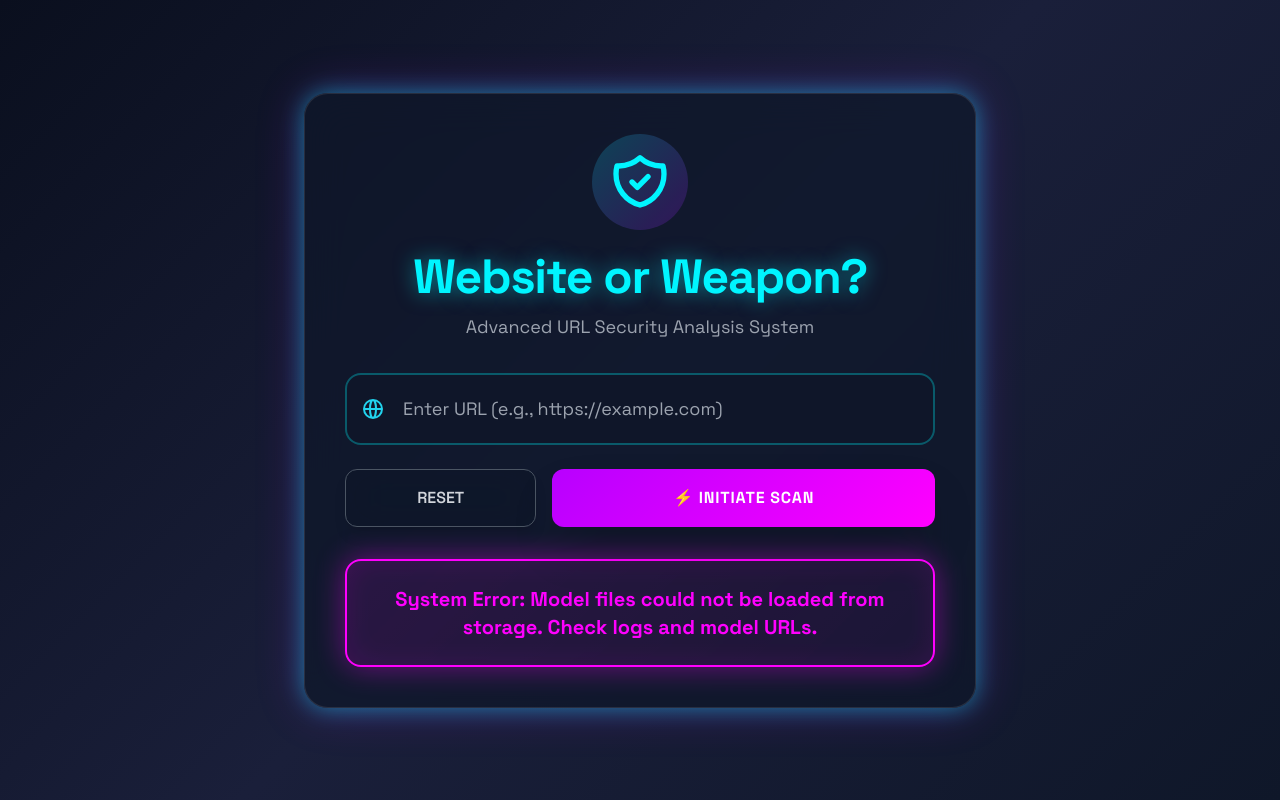
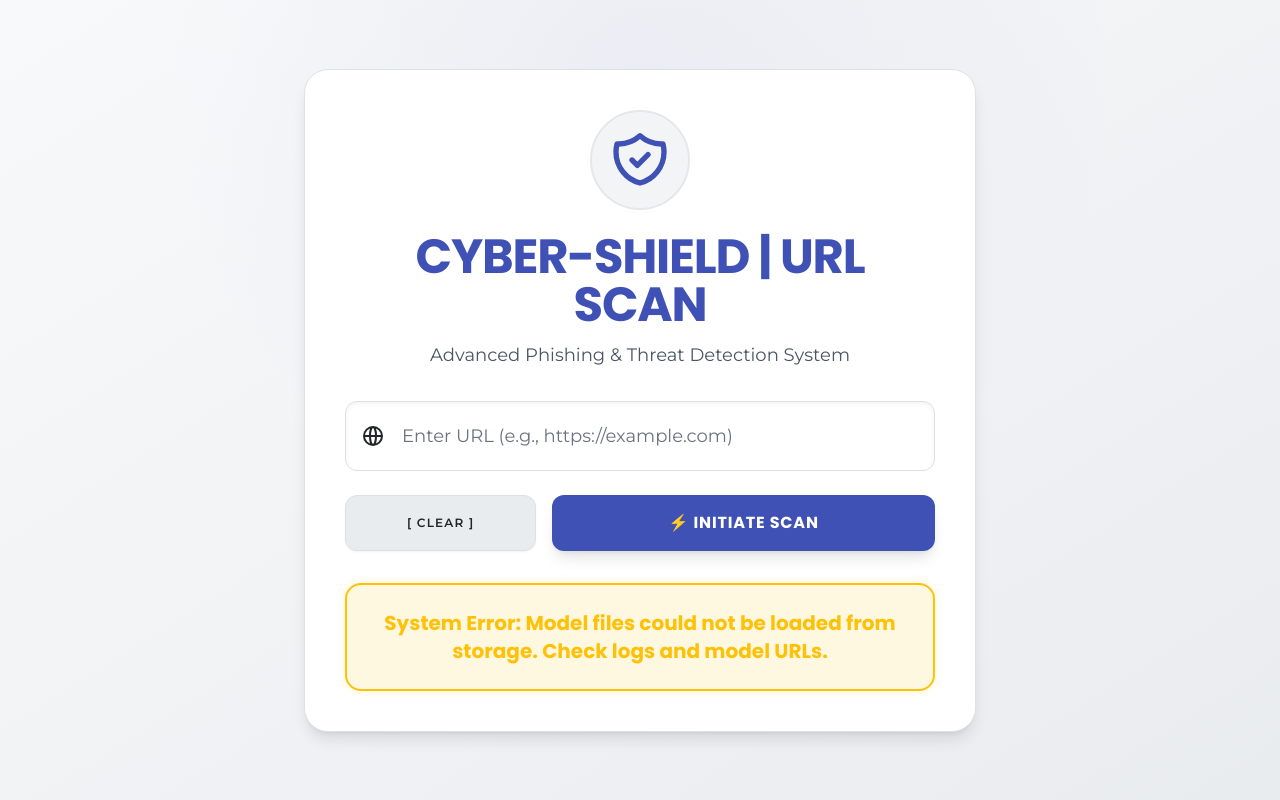
Before and after one commit to erringexplorer267/Phishing-Website-Detection-System, a Flask app: page / in a window 1280 px wide. Run offline with Flask 3, Linux system fonts and the light colour scheme; some libraries are stand-ins or nearby versions.

Commit message:
UI change

```diff
--- a/templates/index.html
+++ b/templates/index.html
@@ -6,228 +6,205 @@
     <title>Phishing Website Detection System</title>
     <script src="https://cdn.tailwindcss.com"></script>
     <style>
-        @import url('https://fonts.googleapis.com/css2?family=Space+Grotesk:wght@400;500;600;700&display=swap');
+        /* Import Poppins (Titles/Headings) and Montserrat (Body/Data) */
+        @import url('https://fonts.googleapis.com/css2?family=Poppins:wght@400;600;700;900&family=Montserrat:wght@400;600;700&display=swap');
+
+        /* Define a Light Mode Color Palette */
+        :root {
+            --primary-color: #3f51b5; /* A deep, professional blue */
+            --secondary-color: #00bcd4; /* A supporting cyan for accents */
+            --background-light: #f0f2f5; /* Very light grey background */
+            --card-background: #ffffff; /* White cards */
+            --text-dark: #212529; /* Dark text for readability */
+            --text-medium: #6c757d; /* Medium grey text */
+            --border-subtle: #e0e0e0; /* Light grey border */
+
+            /* Status colors (Light mode friendly) */
+            --status-good: #28a745; /* Green */
+            --status-bad: #dc3545; /* Red */
+            --status-error: #ffc107; /* Yellow */
+        }
 
         body {
-            font-family: 'Space Grotesk', sans-serif;
-            background: linear-gradient(135deg, #0a0f1e 0%, #1a1f3a 50%, #0f1729 100%);
+            font-family: 'Montserrat', sans-serif;
+            background-color: var(--background-light);
+            color: var(--text-dark);
+            background-image: radial-gradient(circle at 50% 10%, rgba(63, 81, 181, 0.05) 0%, transparent 50%),
+                              linear-gradient(to bottom right, #f8f9fa, #e9ecef); /* Subtle background pattern */
             background-attachment: fixed;
+            transition: background-color 0.3s;
         }
 
-        :root {
-            --neon-cyan: #00f5ff;
-            --neon-purple: #b800ff;
-            --neon-pink: #ff00ff;
-            --neon-red: #ff3131;
-            --neon-green: #00ff88;
+        /* Card Style for Light Mode */
+        .cyber-card {
+            background-color: var(--card-background);
+            box-shadow: 0 10px 30px rgba(0, 0, 0, 0.1); /* Soft, subtle shadow */
+            border: 1px solid var(--border-subtle);
+            transition: all 0.5s cubic-bezier(0.25, 0.8, 0.25, 1);
         }
 
-        /* Animated gradient background */
-        .gradient-bg {
-            background: linear-gradient(135deg, rgba(0, 245, 255, 0.05) 0%, rgba(184, 0, 255, 0.05) 100%);
+        .cyber-card:hover {
+            box-shadow: 0 15px 45px rgba(0, 0, 0, 0.15);
         }
 
-        /* Glass morphism effect */
-        .glass {
-            background: rgba(15, 23, 42, 0.7);
-            backdrop-filter: blur(20px);
-            border: 1px solid rgba(255, 255, 255, 0.1);
+        /* Header styling */
+        .main-header {
+            font-family: 'Poppins', sans-serif;
+            color: var(--primary-color);
+            letter-spacing: 1px;
         }
 
-        /* Enhanced neon glow */
-        .neon-box {
-            box-shadow:
-                0 0 20px rgba(0, 245, 255, 0.3),
-                0 0 40px rgba(184, 0, 255, 0.2),
-                inset 0 0 60px rgba(0, 245, 255, 0.05);
-        }
-
-        .neon-text-cyan {
-            color: var(--neon-cyan);
-            text-shadow: 0 0 20px rgba(0, 245, 255, 0.5);
-        }
-
-        /* Animated pulsing effect */
-        @keyframes pulse-glow {
-            0%, 100% {
-                box-shadow: 0 0 20px rgba(0, 245, 255, 0.4),
-                           0 0 40px rgba(184, 0, 255, 0.2);
-            }
-            50% {
-                box-shadow: 0 0 30px rgba(0, 245, 255, 0.6),
-                           0 0 60px rgba(184, 0, 255, 0.4);
-            }
-        }
-
-        .pulse-glow {
-            animation: pulse-glow 3s ease-in-out infinite;
-        }
-
-        /* Floating particles background */
-        .particles {
-            position: fixed;
-            top: 0;
-            left: 0;
-            width: 100%;
-            height: 100%;
-            overflow: hidden;
-            pointer-events: none;
-            z-index: 0;
-        }
-
-        .particle {
-            position: absolute;
-            width: 2px;
-            height: 2px;
-            background: var(--neon-cyan);
-            border-radius: 50%;
-            animation: float 20s infinite;
-            opacity: 0.3;
-        }
-
-        @keyframes float {
-            0%, 100% { transform: translateY(0) translateX(0); }
-            25% { transform: translateY(-100px) translateX(50px); }
-            50% { transform: translateY(-200px) translateX(-50px); }
-            75% { transform: translateY(-100px) translateX(100px); }
-        }
-
-        /* Result boxes with enhanced effects */
-        .result-good {
-            border-color: var(--neon-green);
-            background: linear-gradient(135deg, rgba(0, 255, 136, 0.1) 0%, rgba(0, 255, 136, 0.05) 100%);
-            color: var(--neon-green);
-            box-shadow: 0 0 30px rgba(0, 255, 136, 0.4), inset 0 0 30px rgba(0, 255, 136, 0.1);
-        }
-
-        .result-bad {
-            border-color: var(--neon-red);
-            background: linear-gradient(135deg, rgba(255, 49, 49, 0.1) 0%, rgba(255, 49, 49, 0.05) 100%);
-            color: var(--neon-red);
-            box-shadow: 0 0 30px rgba(255, 49, 49, 0.4), inset 0 0 30px rgba(255, 49, 49, 0.1);
-        }
-
-        .result-error {
-            border-color: var(--neon-pink);
-            background: linear-gradient(135deg, rgba(255, 0, 255, 0.1) 0%, rgba(255, 0, 255, 0.05) 100%);
-            color: var(--neon-pink);
-            box-shadow: 0 0 30px rgba(255, 0, 255, 0.4), inset 0 0 30px rgba(255, 0, 255, 0.1);
-        }
-
-        .analysis-item {
-            background: linear-gradient(90deg, rgba(184, 0, 255, 0.1) 0%, transparent 100%);
-            border-left: 3px solid var(--neon-purple);
-            transition: all 0.3s ease;
-        }
-
-        .analysis-item:hover {
-            background: linear-gradient(90deg, rgba(184, 0, 255, 0.2) 0%, rgba(184, 0, 255, 0.05) 100%);
-            transform: translateX(5px);
+        /* Sub-Header/Report Header */
+        h3, h2 {
+            font-family: 'Poppins', sans-serif;
+            color: var(--text-dark);
         }
 
         /* Input field enhancements */
         .cyber-input {
-            background: rgba(15, 23, 42, 0.8);
-            border: 2px solid rgba(0, 245, 255, 0.3);
+            background-color: #ffffff;
+            border: 1px solid var(--border-subtle);
+            color: var(--text-dark);
             transition: all 0.3s ease;
+            box-shadow: inset 0 2px 5px rgba(0, 0, 0, 0.05); /* Subtle inner shadow */
+            font-family: 'Montserrat', sans-serif;
         }
 
         .cyber-input:focus {
-            border-color: var(--neon-cyan);
-            box-shadow: 0 0 20px rgba(0, 245, 255, 0.3);
-            background: rgba(15, 23, 42, 0.95);
+            border-color: var(--primary-color);
+            box-shadow: 0 0 0 3px rgba(63, 81, 181, 0.2), inset 0 2px 5px rgba(0, 0, 0, 0.08); /* Soft focus ring */
+            background-color: #ffffff;
         }
 
-        /* Button hover effects */
+        /* Button styling: Primary button */
         .btn-scan {
-            background: linear-gradient(135deg, var(--neon-purple) 0%, var(--neon-pink) 100%);
-            position: relative;
-            overflow: hidden;
+            background: var(--primary-color);
+            color: white;
+            font-family: 'Poppins', sans-serif;
+            transition: all 0.3s ease;
+            box-shadow: 0 5px 15px rgba(63, 81, 181, 0.4);
+            border: none;
         }
 
-        .btn-scan::before {
-            content: '';
-            position: absolute;
-            top: 50%;
-            left: 50%;
-            width: 0;
-            height: 0;
-            border-radius: 50%;
-            background: rgba(255, 255, 255, 0.3);
-            transform: translate(-50%, -50%);
-            transition: width 0.6s, height 0.6s;
+        .btn-scan:hover {
+            background: #5c6bc0; /* Slightly lighter shade on hover */
+            box-shadow: 0 8px 20px rgba(63, 81, 181, 0.5);
+            transform: translateY(-2px);
         }
 
-        .btn-scan:hover::before {
-            width: 300px;
-            height: 300px;
+        /* Reset button style update */
+        .reset-btn {
+            background-color: #e9ecef;
+            border: 1px solid var(--border-subtle);
+            color: var(--text-dark);
+            transition: all 0.2s;
+            box-shadow: 0 2px 5px rgba(0, 0, 0, 0.1);
+            font-family: 'Montserrat', sans-serif;
         }
 
-        /* Scan animation */
-        @keyframes scan-line {
-            0% { transform: translateY(-100%); }
-            100% { transform: translateY(100%); }
+        .reset-btn:hover {
+            background-color: #dee2e6;
+            color: var(--primary-color);
+            box-shadow: 0 4px 10px rgba(0, 0, 0, 0.15);
         }
 
-        .scanning::after {
-            content: '';
-            position: absolute;
-            top: 0;
-            left: 0;
-            width: 100%;
-            height: 2px;
-            background: linear-gradient(90deg, transparent, var(--neon-cyan), transparent);
-            animation: scan-line 2s ease-in-out infinite;
+        /* Result boxes */
+        .result-good {
+            border-color: var(--status-good);
+            background: #e6ffed;
+            color: var(--status-good);
+            box-shadow: 0 0 10px rgba(40, 167, 69, 0.2);
+            font-family: 'Poppins', sans-serif;
         }
 
-        /* History item hover */
-        .history-item {
-            transition: all 0.3s ease;
+        .result-bad {
+            border-color: var(--status-bad);
+            background: #ffe6e6;
+            color: var(--status-bad);
+            box-shadow: 0 0 10px rgba(220, 53, 69, 0.2);
+            font-family: 'Poppins', sans-serif;
         }
 
-        .history-item:hover {
-            transform: translateX(10px);
+        .result-error {
+            border-color: var(--status-error);
+            background: #fff8e1;
+            color: var(--status-error);
+            box-shadow: 0 0 10px rgba(255, 193, 7, 0.2);
+            font-family: 'Poppins', sans-serif;
         }
+
+        /* Analysis and History Containers */
+        .analysis-container, .history-log {
+             background-color: var(--card-background);
+             border: 1px solid var(--border-subtle);
+             box-shadow: 0 5px 15px rgba(0, 0, 0, 0.05);
+        }
+
+        /* Analysis items */
+        .analysis-item {
+            background: #f8f9fa;
+            border-left: 3px solid var(--secondary-color);
+            color: var(--text-dark);
+            font-family: 'Montserrat', sans-serif;
+        }
+
+        .analysis-item:hover {
+            background: #e9ecef;
+        }
+
+        /* History log styling */
+        .history-item {
+            transition: background-color 0.2s;
+            border-left-width: 4px;
+        }
+
+        .history-item span {
+            color: var(--text-dark);
+        }
+
+        /* Custom history item colors for light mode */
+        .history-item.border-green-500 { border-left-color: var(--status-good); background: #f1fff1; }
+        .history-item.border-green-500:hover { background: #e0f6e0; }
+
+        .history-item.border-red-500 { border-left-color: var(--status-bad); background: #fff1f1; }
+        .history-item.border-red-500:hover { background: #fbe0e0; }
+
+        .history-item.border-yellow-500 { border-left-color: var(--status-error); background: #fffae6; }
+        .history-item.border-yellow-500:hover { background: #f5eacf; }
+
+        /* Overrides for text color in specific items */
+        .history-item .text-green-700 { color: var(--status-good); }
+        .history-item .text-red-700 { color: var(--status-bad); }
+        .history-item .text-yellow-700 { color: var(--status-error); }
+
+        .history-item .bg-green-500 { background-color: var(--status-good); color: white; }
+        .history-item .bg-red-500 { background-color: var(--status-bad); color: white; }
+        .history-item .bg-yellow-500 { background-color: var(--status-error); color: var(--text-dark); } /* Dark text on yellow for contrast */
+
     </style>
 </head>
-<body class="text-gray-100 relative">
-    <!-- Floating particles background -->
-    <div class="particles">
-        <div class="particle" style="left: 10%; animation-delay: 0s;"></div>
-        <div class="particle" style="left: 20%; animation-delay: 2s;"></div>
-        <div class="particle" style="left: 30%; animation-delay: 4s;"></div>
-        <div class="particle" style="left: 40%; animation-delay: 1s;"></div>
-        <div class="particle" style="left: 50%; animation-delay: 3s;"></div>
-        <div class="particle" style="left: 60%; animation-delay: 5s;"></div>
-        <div class="particle" style="left: 70%; animation-delay: 2.5s;"></div>
-        <div class="particle" style="left: 80%; animation-delay: 4.5s;"></div>
-        <div class="particle" style="left: 90%; animation-delay: 1.5s;"></div>
-    </div>
-
+<body class="relative">
     <div class="min-h-screen flex flex-col items-center justify-center p-4 relative z-10">
 
-        <!-- Main Card -->
-        <div class="w-full max-w-2xl glass neon-box p-10 rounded-3xl shadow-2xl transition duration-300 pulse-glow">
-            <!-- Header with icon -->
+        <div class="w-full max-w-2xl cyber-card p-10 rounded-3xl shadow-lg transition duration-300">
             <div class="text-center mb-8">
-                <div class="inline-block p-4 rounded-full mb-4" style="background: linear-gradient(135deg, rgba(0, 245, 255, 0.2) 0%, rgba(184, 0, 255, 0.2) 100%);">
-                    <svg xmlns="http://www.w3.org/2000/svg" class="h-16 w-16 neon-text-cyan" fill="none" viewBox="0 0 24 24" stroke="currentColor">
+                <div class="inline-block p-4 rounded-full mb-4 bg-gray-100 border-2 border-primary-color" style="color: var(--primary-color);">
+                    <svg xmlns="http://www.w3.org/2000/svg" class="h-16 w-16" fill="none" viewBox="0 0 24 24" stroke="currentColor">
                         <path stroke-linecap="round" stroke-linejoin="round" stroke-width="2" d="M9 12l2 2 4-4m5.618-4.016A11.955 11.955 0 0112 2.944a11.955 11.955 0 01-8.618 3.04A12.02 12.02 0 003 9c0 5.591 3.824 10.29 9 11.622 5.176-1.332 9-6.03 9-11.622 0-1.042-.133-2.052-.382-3.016z" />
                     </svg>
                 </div>
-                <h1 class="text-5xl font-bold mb-3 neon-text-cyan tracking-tight">
-                    Website or Weapon?
+                <h1 class="text-5xl font-bold mb-3 main-header tracking-tight">
+                    CYBER-SHIELD | URL SCAN
                 </h1>
-                <p class="text-gray-400 text-lg">
-                    Advanced URL Security Analysis System
+                <p class="text-gray-600 text-lg font-normal">
+                    Advanced Phishing & Threat Detection System
                 </p>
             </div>
 
-            <!-- URL Input Form -->
             <form method="POST" action="/" class="flex flex-col gap-6" onsubmit="return validateInput(event)">
                 <div class="relative">
                     <div class="absolute inset-y-0 left-0 pl-4 flex items-center pointer-events-none">
-                        <svg xmlns="http://www.w3.org/2000/svg" class="h-6 w-6 text-cyan-400" fill="none" viewBox="0 0 24 24" stroke="currentColor">
+                        <svg xmlns="http://www.w3.org/2000/svg" class="h-6 w-6 text-primary-color" fill="none" viewBox="0 0 24 24" stroke="currentColor">
                             <path stroke-linecap="round" stroke-linejoin="round" stroke-width="2" d="M21 12a9 9 0 01-9 9m9-9a9 9 0 00-9-9m9 9H3m9 9a9 9 0 01-9-9m9 9c1.657 0 3-4.03 3-9s-1.343-9-3-9m0 18c-1.657 0-3-4.03-3-9s1.343-9 3-9m-9 9a9 9 0 019-9" />
                         </svg>
                     </div>
@@ -236,57 +213,54 @@
                         name="url"
                         id="url_input"
                         placeholder="Enter URL (e.g., https://example.com)"
-                        class="cyber-input w-full pl-14 pr-5 py-5 rounded-2xl text-white text-lg focus:outline-none"
+                        class="cyber-input w-full pl-14 pr-5 py-5 rounded-xl text-lg focus:outline-none placeholder-gray-500"
                         required
                     >
                 </div>
 
-                <div id="validation-message" class="text-sm text-red-400 hidden px-2">
+                <div id="validation-message" class="text-sm text-red-600 hidden px-2 font-normal">
                     ⚠ Input does not look like a domain or URL. Please enter a proper address.
                 </div>
 
-                <!-- Buttons -->
                 <div class="flex gap-4">
                     <button
                         type="button"
                         onclick="clearInputAndResult()"
-                        class="w-1/3 glass text-gray-300 font-semibold py-4 rounded-xl hover:bg-slate-700/50 transition duration-300 shadow-lg border border-gray-600"
+                        class="reset-btn w-1/3 font-semibold py-4 rounded-xl transition duration-300 shadow-sm uppercase text-xs tracking-widest"
                     >
-                        RESET
+                        [ CLEAR ]
                     </button>
                     <button
                         type="submit"
-                        class="btn-scan w-2/3 font-bold py-4 rounded-xl transition duration-300 uppercase tracking-wider text-white shadow-2xl relative z-10"
+                        class="btn-scan w-2/3 font-bold py-4 rounded-xl transition duration-300 uppercase tracking-wider shadow-lg relative z-10 text-base"
                     >
                         ⚡ INITIATE SCAN
                     </button>
                 </div>
             </form>
 
-            <!-- Result Display -->
             {% if predict_message %}
             <div id="result-box"
                  class="mt-8 p-6 border-2 rounded-2xl font-bold text-xl text-center transition duration-300 relative overflow-hidden {{ 'result-' + predict_class if predict_class else 'result-error' }}"
             >
                 {{ predict_message | safe }}
                 {% if url_checked %}
-                <p class="text-xs mt-4 opacity-70 font-normal">Scanned URL: <span class="truncate block font-mono text-sm mt-1">{{ url_checked }}</span></p>
+                <p class="text-xs mt-4 opacity-70 font-normal">Scanned URL: <span class="truncate block font-normal text-sm mt-1 text-gray-700">{{ url_checked }}</span></p>
                 {% endif %}
             </div>
             {% endif %}
 
-            <!-- Analysis Report -->
             {% if analysis_results %}
-            <div class="mt-8 glass p-6 rounded-2xl shadow-inner border border-purple-500/30">
-                <h3 class="text-2xl font-bold text-white mb-6 flex items-center border-b border-purple-500/30 pb-4">
-                    <svg xmlns="http://www.w3.org/2000/svg" class="h-7 w-7 mr-3 text-purple-400" fill="none" viewBox="0 0 24 24" stroke="currentColor">
+            <div class="mt-8 analysis-container p-6 rounded-2xl border border-primary-color/30">
+                <h3 class="text-2xl font-bold text-gray-800 mb-6 flex items-center border-b border-primary-color/50 pb-4">
+                    <svg xmlns="http://www.w3.org/2000/svg" class="h-7 w-7 mr-3" style="color: var(--secondary-color);" fill="none" viewBox="0 0 24 24" stroke="currentColor">
                         <path stroke-linecap="round" stroke-linejoin="round" stroke-width="2" d="M9 12h6m-6 4h6m2 5H7a2 2 0 01-2-2V5a2 2 0 012-2h5.586a1 1 0 01.707.293l5.414 5.414a1 1 0 01.293.707V19a2 2 0 01-2 2z" />
                     </svg>
-                    <span class="text-purple-300">SECURITY REPORT</span>
+                    <span style="color: var(--secondary-color);">SYSTEM ANALYSIS REPORT</span>
                 </h3>
                 <ul class="space-y-4">
                     {% for item in analysis_results %}
-                    <li class="analysis-item p-4 rounded-lg text-sm text-gray-300">
+                    <li class="analysis-item p-4 rounded-lg text-sm text-gray-700 font-normal border-l-4">
                         {{ item | safe }}
                     </li>
                     {% endfor %}
@@ -294,33 +268,32 @@
             </div>
             {% endif %}
 
-        </div> <!-- End Main Card -->
+        </div>
 
-        <!-- History Log -->
         {% if session.history %}
-        <div class="w-full max-w-2xl mt-8 glass p-8 rounded-3xl shadow-2xl border border-cyan-500/20">
-            <h2 class="text-2xl font-bold neon-text-cyan mb-6 border-b border-cyan-500/30 pb-4 flex items-center">
-                <svg xmlns="http://www.w3.org/2000/svg" class="h-7 w-7 mr-3" fill="none" viewBox="0 0 24 24" stroke="currentColor">
+        <div class="w-full max-w-2xl mt-8 cyber-card p-8 rounded-3xl shadow-lg history-log">
+            <h2 class="text-2xl font-bold text-gray-800 mb-6 border-b border-primary-color/50 pb-4 flex items-center">
+                <svg xmlns="http://www.w3.org/2000/svg" class="h-7 w-7 mr-3" style="color: var(--primary-color);" fill="none" viewBox="0 0 24 24" stroke="currentColor">
                     <path stroke-linecap="round" stroke-linejoin="round" stroke-width="2" d="M12 8v4l3 3m6-3a9 9 0 11-18 0 9 9 0 0118 0z" />
                 </svg>
-                SCAN HISTORY
+                SCAN HISTORY | LOGS
             </h2>
             <ul class="space-y-3">
                 {% for item in session.history %}
                 <li class="history-item p-4 rounded-xl flex items-center justify-between transition duration-300 border-l-4
-                            {% if item.result == 'good' %} border-green-500 bg-green-900/10 hover:bg-green-900/20
-                            {% elif item.result == 'bad' %} border-red-500 bg-red-900/10 hover:bg-red-900/20
-                            {% else %} border-pink-500 bg-pink-900/10 hover:bg-pink-900/20 {% endif %}">
+                            {% if item.result == 'good' %} border-green-500
+                            {% elif item.result == 'bad' %} border-red-500
+                            {% else %} border-yellow-500 {% endif %}">
                     <span class="truncate font-medium text-sm w-3/4
-                                 {% if item.result == 'good' %} text-green-300
-                                 {% elif item.result == 'bad' %} text-red-300
-                                 {% else %} text-pink-300 {% endif %}">
+                                    {% if item.result == 'good' %} text-green-700
+                                    {% elif item.result == 'bad' %} text-red-700
+                                    {% else %} text-yellow-700 {% endif %}">
                         {{ item.url }}
                     </span>
                     <span class="font-bold text-right text-xs uppercase px-3 py-2 rounded-full
-                                 {% if item.result == 'good' %} bg-green-600/80 text-white
-                                 {% elif item.result == 'bad' %} bg-red-600/80 text-white
-                                 {% else %} bg-pink-600/80 text-white {% endif %}">
+                                    {% if item.result == 'good' %} bg-green-500 text-white
+                                    {% elif item.result == 'bad' %} bg-red-500 text-white
+                                    {% else %} bg-yellow-500 text-gray-900 {% endif %}">
                         {{ item.result }}
                     </span>
                 </li>
@@ -331,6 +304,7 @@
     </div>
 
     <script>
+        // *** JAVASCRIPT LOGIC REMAINS COMPLETELY UNCHANGED ***
         function validateInput(event) {
             const inputField = document.getElementById('url_input');
             const messageBox = document.getElementById('validation-message');
@@ -367,7 +341,7 @@
                 resultBox.remove();
             }
 
-            const analysisBox = document.querySelector('.mt-8.glass.p-6');
+            const analysisBox = document.querySelector('.mt-8.analysis-container');
             if (analysisBox) {
                 analysisBox.remove();
             }
```
Also changed, not shown: templates/image.png (added).
